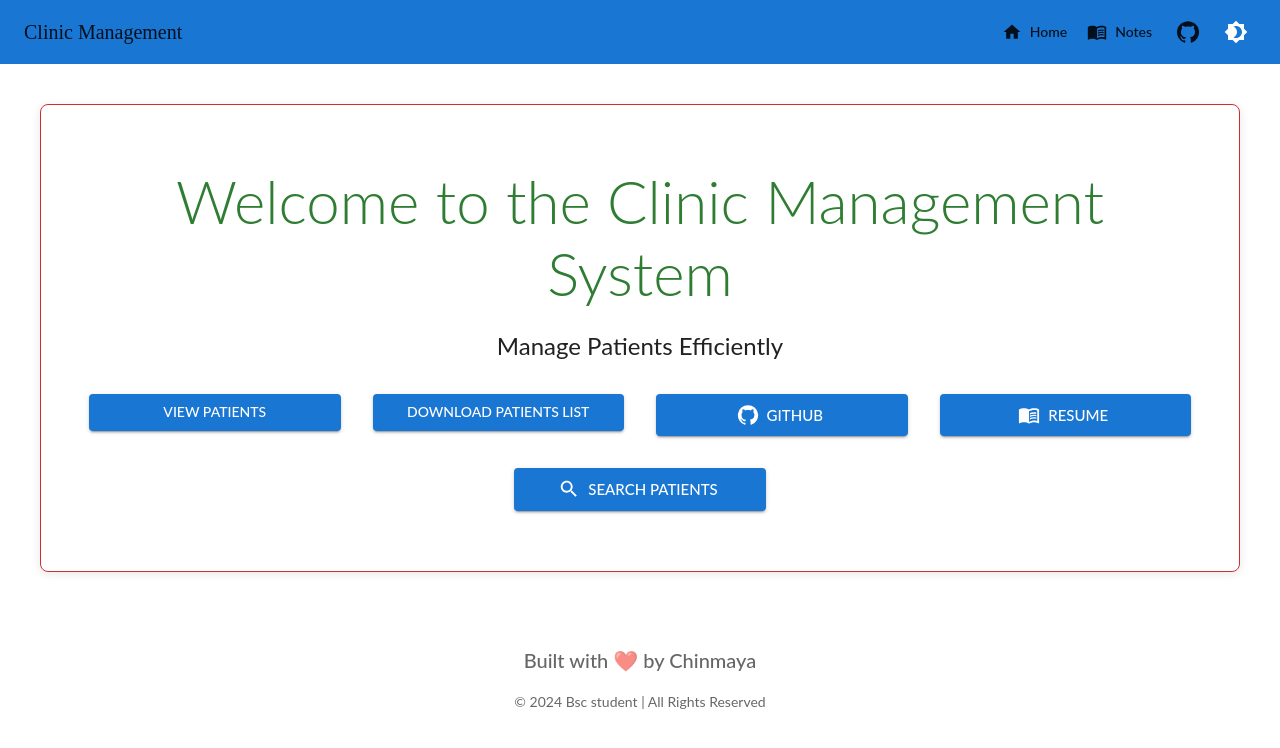
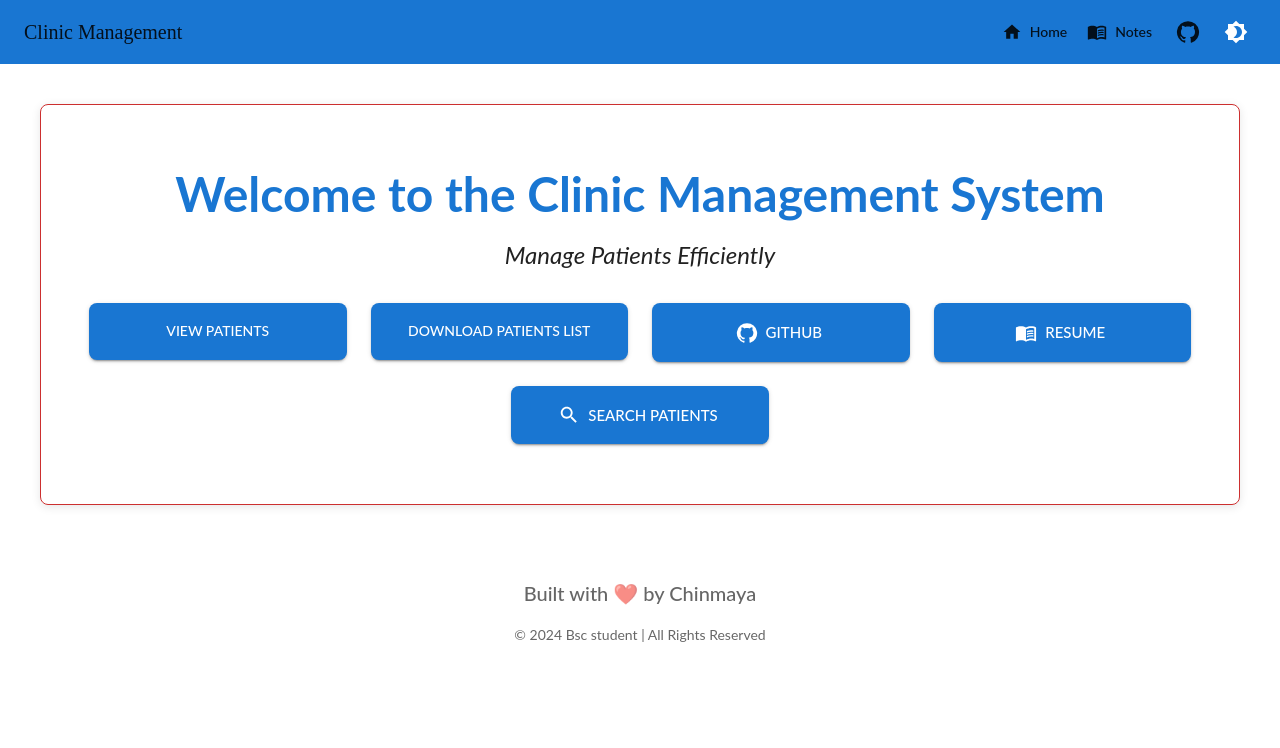
Before and after one commit to 88chinu/clinicManagement, a React (Create React App) app in the folder client/: page / in a window 1280 px wide. Shown: the top 748 px of the page. Built offline with nearby package versions, Linux system fonts and the light colour scheme.

Commit message:
prod deploy:update homepage

```diff
--- a/client/src/components/homePage.js
+++ b/client/src/components/homePage.js
@@ -8,15 +8,19 @@ import MenuBookIcon from '@mui/icons-material/MenuBook';
 const HomePage = () => {
   return (
     <Container maxWidth="lg" sx={{ textAlign: 'center', py: 5 }}>
-      <Typography variant="h2" component="h1" color="success" gutterBottom>
+      {/* Heading */}
+      <Typography variant="h2" component="h1" color="primary" gutterBottom sx={{ fontWeight: 700, fontSize: '3rem' }}>
         Welcome to the Clinic Management System
       </Typography>
-      <Typography variant="h5" gutterBottom>
+
+      {/* Subheading */}
+      <Typography variant="h5" sx={{ marginBottom: 4, fontStyle: 'italic' }}>
         Manage Patients Efficiently
       </Typography>
 
+      {/* Button Grid */}
       <Box mt={4}>
-        <Grid container spacing={4} justifyContent="center">
+        <Grid container spacing={3} justifyContent="center">
           {/* View Patients Button */}
           <Grid item xs={12} sm={6} md={3}>
             <Button
@@ -25,6 +29,12 @@ const HomePage = () => {
               color="primary"
               variant="contained"
               fullWidth
+              sx={{
+                padding: '16px',
+                borderRadius: '8px',
+                boxShadow: 2,
+                '&:hover': { boxShadow: 6 },
+              }}
             >
               View Patients
             </Button>
@@ -38,6 +48,12 @@ const HomePage = () => {
               color="primary"
               variant="contained"
               fullWidth
+              sx={{
+                padding: '16px',
+                borderRadius: '8px',
+                boxShadow: 2,
+                '&:hover': { boxShadow: 6 },
+              }}
             >
               Download Patients List
             </Button>
@@ -54,6 +70,12 @@ const HomePage = () => {
               size="large"
               startIcon={<GitHubIcon />}
               fullWidth
+              sx={{
+                padding: '16px',
+                borderRadius: '8px',
+                boxShadow: 2,
+                '&:hover': { boxShadow: 6 },
+              }}
             >
               GitHub
             </Button>
@@ -70,6 +92,12 @@ const HomePage = () => {
               startIcon={<MenuBookIcon />}
               size="large"
               fullWidth
+              sx={{
+                padding: '16px',
+                borderRadius: '8px',
+                boxShadow: 2,
+                '&:hover': { boxShadow: 6 },
+              }}
             >
               Resume
             </Button>
@@ -84,6 +112,12 @@ const HomePage = () => {
               size="large"
               startIcon={<SearchIcon />}
               fullWidth
+              sx={{
+                padding: '16px',
+                borderRadius: '8px',
+                boxShadow: 2,
+                '&:hover': { boxShadow: 6 },
+              }}
             >
               Search Patients
             </Button>
```
Also changed, not shown: 8 other files (tests, documents, lock files or other folders).
